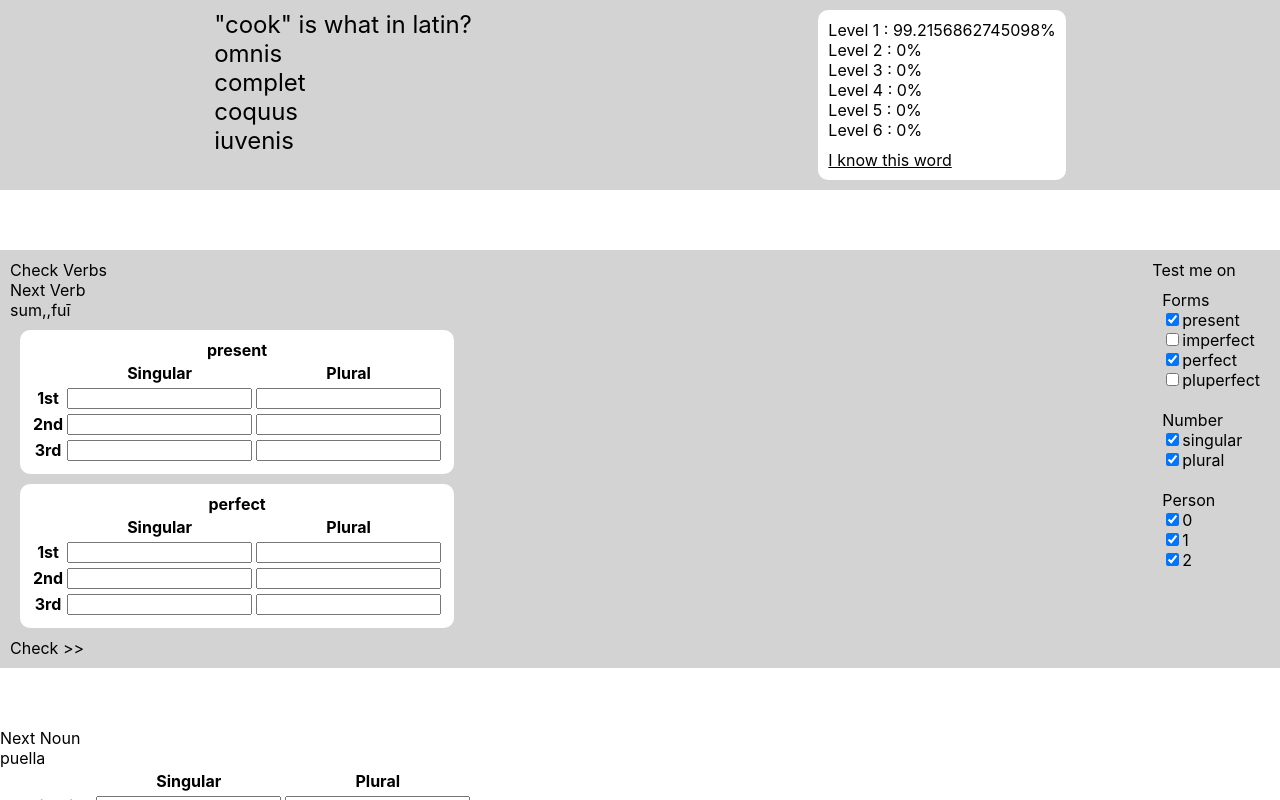
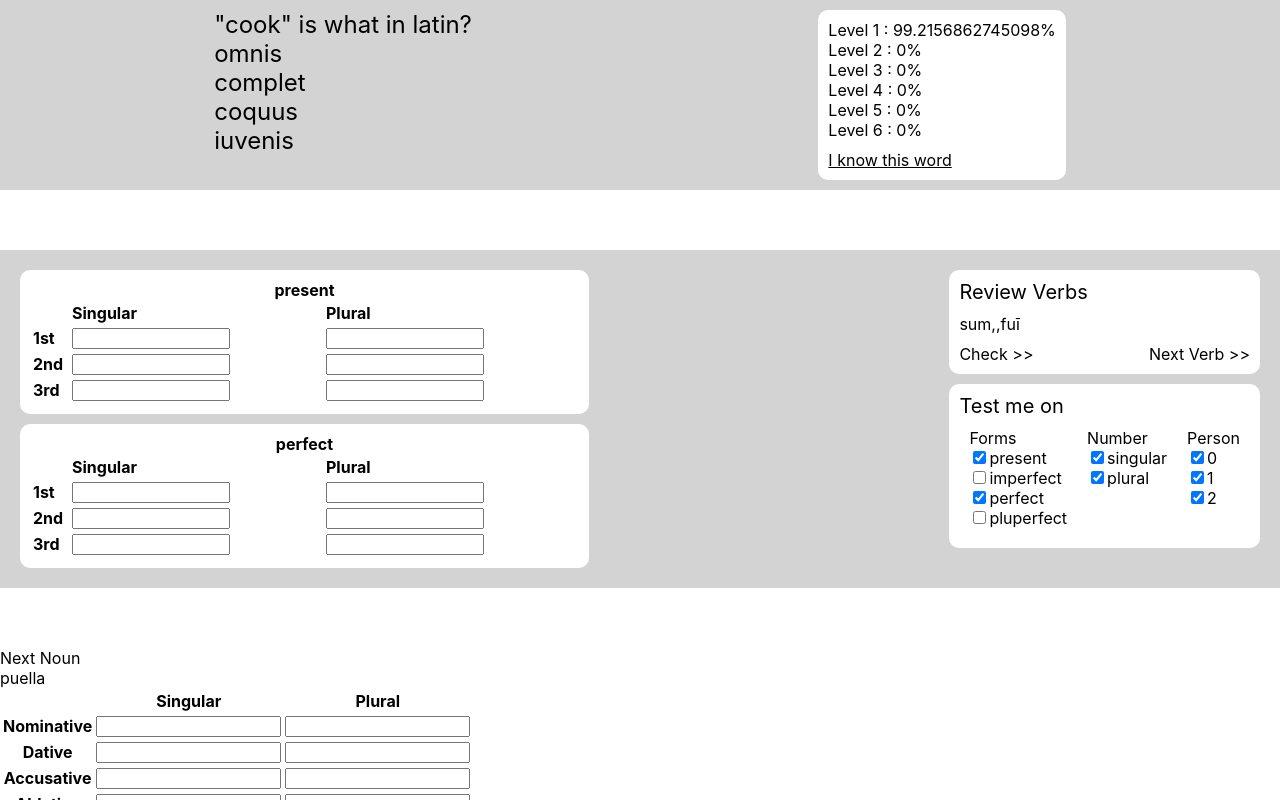
Before and after one commit to averageflamethrowerguy/latin-learning-frontend, a React (Create React App) app: page / in a window 1280 px wide. Built offline with nearby package versions, Linux system fonts and the light colour scheme.

Commit message:
better formatting for verbs section

```diff
--- a/src/components/VerbChecks.tsx
+++ b/src/components/VerbChecks.tsx
@@ -36,25 +36,6 @@ export function VerbChecks(props: {}) {
             display: "flex", justifyContent: "space-between"
         }}>
         <div style={{}}>
-            <div onClick={() => setInEndingMode(false)}>Check Verbs</div>
-            {
-                !inEndingMode &&
-                <div onClick={() => {
-                    setVerbIndex(verbIndex+1)
-                    setDidSubmit(false)
-                }}>
-                    Next Verb
-                </div>
-            }
-
-            {!inEndingMode &&
-                <div>
-                    {workingObject.active.masculine.indicative.present.singular[0]},
-                    {workingObject.active.masculine.indicative.infinitive},
-                    {workingObject.active.masculine.indicative.perfect.singular[0]}
-                </div>
-            }
-
             {
                 Object.entries(workingObject).map(voice => {
                     if (verbVoice.includes(voice[0])) {
@@ -76,7 +57,7 @@ export function VerbChecks(props: {}) {
                                                                               return (
                                                                                 <TenseMatrix>
                                                                                     <div>{tense[0]}</div>
-                                                                                    <table>
+                                                                                    <table style={{textAlign: "left"}}>
                                                                                         <tr>
                                                                                             <th></th>
                                                                                             {
@@ -89,7 +70,7 @@ export function VerbChecks(props: {}) {
                                                                                         {
                                                                                             verbPerson.includes(0) &&
                                                                                             <tr>
-                                                                                                <th>1st</th>
+                                                                                                <th style={{width: 35}}>1st</th>
                                                                                                 {
                                                                                                     (verbNumber.includes("singular")) &&
                                                                                                     <VerbInputElement correctAnswer={workingObject[voice[0]][gender[0]][mood[0]][tense[0]].singular[0]}
@@ -106,7 +87,7 @@ export function VerbChecks(props: {}) {
                                                                                         {
                                                                                             verbPerson.includes(1) &&
                                                                                             <tr>
-                                                                                                <th>2nd</th>
+                                                                                                <th style={{width: 35}}>2nd</th>
                                                                                                 {
                                                                                                     (verbNumber.includes("singular")) &&
                                                                                                     <VerbInputElement correctAnswer={workingObject[voice[0]][gender[0]][mood[0]][tense[0]].singular[1]}
@@ -123,7 +104,7 @@ export function VerbChecks(props: {}) {
                                                                                         {
                                                                                             verbPerson.includes(2) &&
                                                                                             <tr>
-                                                                                                <th>3rd</th>
+                                                                                                <th style={{width: 35}}>3rd</th>
                                                                                                 {
                                                                                                     (verbNumber.includes("singular")) &&
                                                                                                     <VerbInputElement correctAnswer={workingObject[voice[0]][gender[0]][mood[0]][tense[0]].singular[2]}
@@ -161,17 +142,46 @@ export function VerbChecks(props: {}) {
                   }
                 )
             }
+        </div>
+            <div>
+                <div style={{backgroundColor: "white", padding: 10, borderRadius: 10, margin: 10}}>
+                    {/*<div onClick={() => setInEndingMode(false)}>Check Verbs</div>*/}
+                    <div style={{fontSize: 20}}>
+                        Review Verbs
+                    </div>
 
+                    {!inEndingMode &&
+                        <div style={{marginTop: 10}}>
+                            {workingObject.active.masculine.indicative.present.singular[0]},
+                            {workingObject.active.masculine.indicative.infinitive},
+                            {workingObject.active.masculine.indicative.perfect.singular[0]}
+                        </div>
+                    }
+
+                    <div style={{display: "flex", justifyContent: "space-between", marginTop: 10}}>
                         <div
                             style={{cursor: "pointer"}}
                             onClick={() => setDidSubmit(!didSubmit)}>
                             Check {">>"}
                         </div>
+
+                        {
+                            !inEndingMode &&
+                            <div
+                                style={{cursor: "pointer"}}
+                                onClick={() => {
+                                setVerbIndex(verbIndex+1)
+                                setDidSubmit(false)
+                            }}>
+                                Next Verb {">>"}
+                            </div>
+                        }
+                    </div>
                 </div>
 
-            <div>
-                <div>Test me on</div>
-                <div>
+                <div style={{backgroundColor: "white", padding: 10, borderRadius: 10, margin: 10}}>
+                    <div style={{fontSize: 20}}>Test me on</div>
+                    <div style={{display: "flex", flexWrap: "wrap"}}>
                         <ControlPanelSection>
                             <div>
                                 Forms
@@ -208,7 +218,7 @@ export function VerbChecks(props: {}) {
                             </div>
                         </ControlPanelSection>
                     </div>
-
+                </div>
             </div>
         </div>
     )
@@ -230,7 +240,11 @@ function VerbInputElement(props: {correctAnswer: string, didSubmit: boolean}) {
     const [testVerb, setTestVerb] = useState("")
 
     return (
-        <th><input onChange={(e) => setTestVerb(e.target.value)}/>
+        <th style={{width: 250}}>
+            <input
+                style={{maxWidth: 150}}
+                onChange={(e) => setTestVerb(e.target.value)}
+            />
             {
                 props.didSubmit && <CompareTwoWords
                     testedWord={props.correctAnswer}
@@ -250,7 +264,7 @@ function VerbInputElement(props: {correctAnswer: string, didSubmit: boolean}) {
  */
 function CompareTwoWords(props: {testedWord: string, testingWord: string}) {
     return (
-        <span>
+        <span style={{marginLeft: 5}}>
             {
                 props.testedWord.split("").map((char, index) => {
                     console.log(char, props.testingWord[index])
@@ -258,8 +272,8 @@ function CompareTwoWords(props: {testedWord: string, testingWord: string}) {
                     return <span
                         key={index}
                         style={{
-                            fontWeight: char==props.testingWord[index] ? 400 : "bold",
-                            color: char==props.testingWord[index] ? "black" : "red"
+                            fontWeight: char===props.testingWord[index] ? 400 : "bold",
+                            color: char===props.testingWord[index] ? "black" : "red"
                         }}
                     >{char}</span>
                 })
```
Lines whose indentation alone changed are shown as unchanged.
